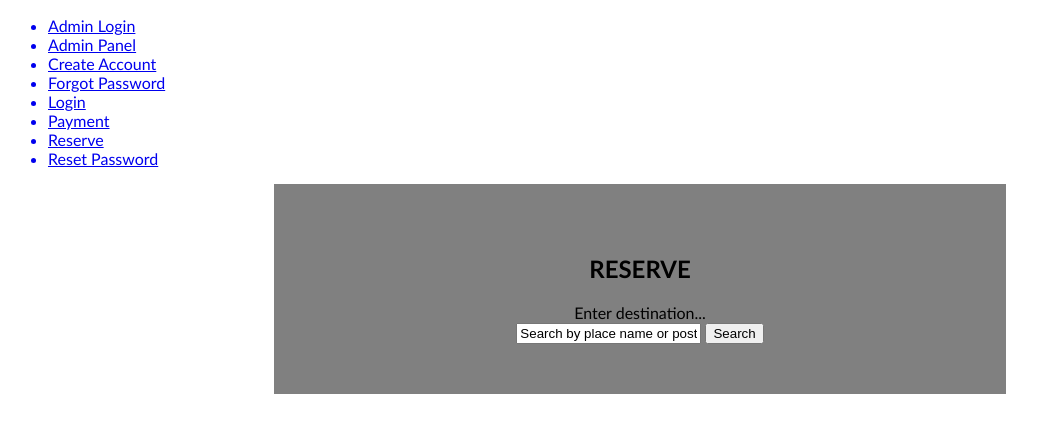
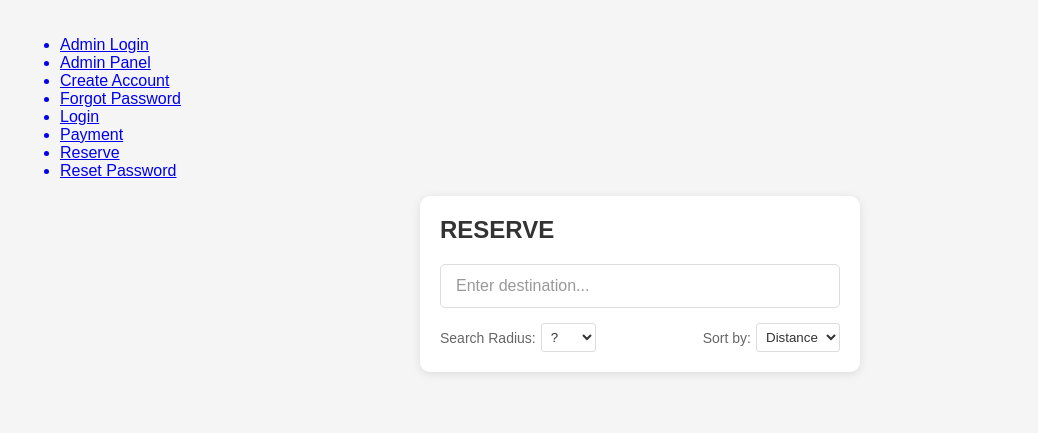
Before and after one commit to CheeseburgerSure/CMP-5012B-SoftwareEngineering, a web app: file public/reserve.html in a window 1280 px wide. Shown: the top 433 px of the page, without its empty margins (0-1038 px from the left). Run offline with its HTML, style and script files only (its server is not run), Linux system fonts and the light colour scheme.

Commit message:
Hello world

```diff
--- a/public/css/main.css
+++ b/public/css/main.css
@@ -10,3 +10,62 @@ section {
     width: 50%;
     padding: 50px;
 }
+
+body {
+    font-family: Arial, sans-serif;
+    margin: 0;
+    padding: 20px;
+    background-color: #f5f5f5;
+}
+
+.reserve-container {
+    background-color: white;
+    border-radius: 10px;
+    box-shadow: 0 2px 10px rgba(0, 0, 0, 0.1);
+    padding: 20px;
+    max-width: 400px;
+    margin: 0 auto;
+}
+
+.reserve-header {
+    font-size: 24px;
+    font-weight: bold;
+    margin-bottom: 20px;
+    color: #333;
+}
+
+.search-input {
+    width: 100%;
+    padding: 12px 15px;
+    border: 1px solid #ddd;
+    border-radius: 5px;
+    font-size: 16px;
+    margin-bottom: 15px;
+    box-sizing: border-box;
+}
+
+.search-input::placeholder {
+    color: #999;
+}
+
+.search-options {
+    display: flex;
+    justify-content: space-between;
+    align-items: center;
+    font-size: 14px;
+    color: #666;
+}
+
+.search-radius, .sort-by {
+    display: flex;
+    align-items: center;
+}
+
+.search-radius select, .sort-by select {
+    border: 1px solid #ddd;
+    border-radius: 3px;
+    padding: 5px;
+    margin-left: 5px;
+    background-color: white;
+    color: #333;
+}
--- a/public/reserve.html
+++ b/public/reserve.html
@@ -19,17 +19,27 @@
             </ul>
         </nav>
     </header>
-    <main>
-        <section>
-            <h1>RESERVE</h1>
-            <form id="reserveForm">
-                <label for="destination">Enter destination...</label><br>
-                <input type="text" id="destination" name="destination" value="Search by place name or postcode.">
-
-                <input type="submit" value="Search">
-            </form>
-        </section>
-    </main>
+    <div class="reserve-container">
+        <div class="reserve-header">RESERVE</div>
+        <input type="text" class="search-input" placeholder="Enter destination...">
+        <div class="search-options">
+            <div class="search-radius">
+                Search Radius:
+                <select>
+                    <option>?</option>
+                    <option>??</option>
+                    <option>???</option>
+                </select>
+            </div>
+            <div class="sort-by">
+                Sort by:
+                <select>
+                    <option>Distance</option>
+                    <option>Rating</option>
+                </select>
+            </div>
+        </div>
+    </div>
     <footer>
 
     </footer>
```
